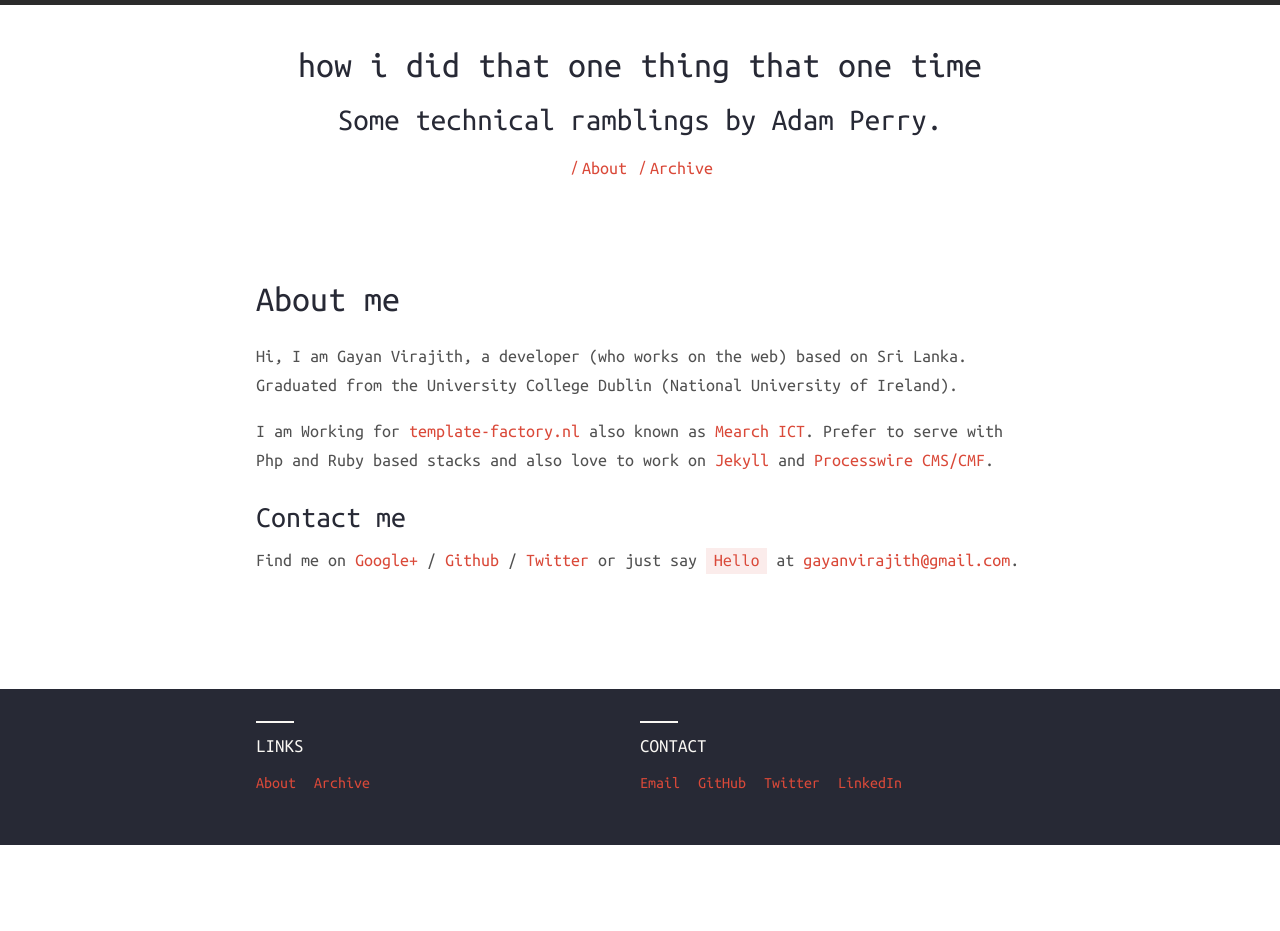
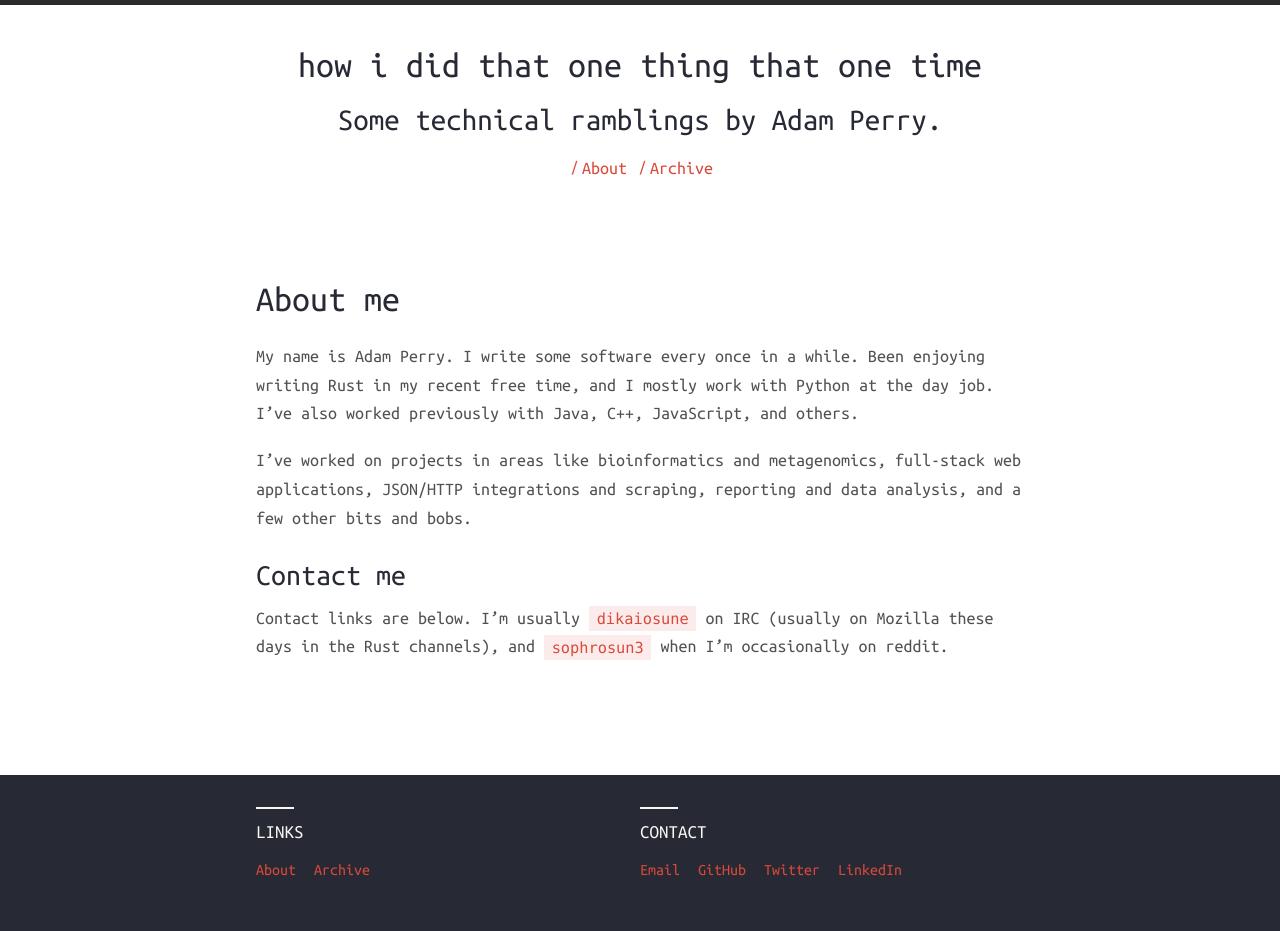
Before and after one commit to fenw1ck/anp.github.io, a Jekyll site: the page built from about.md, in a window 1280 px wide. Built offline with Jekyll 4.4.1, drawn with Linux system fonts in a browser that asks for light colours; nearby versions of some CDN libraries; before the commit the page ends 900 px from its top, so only the background shows below that.

Commit message:
Replacing boilerplate about.md with an accurate one.

```diff
--- a/about.md
+++ b/about.md
@@ -4,24 +4,10 @@ title: About me
 permalink: /about/
 ---
 
-Hi, I am Gayan Virajith, a developer (who works on the web) based on Sri Lanka.
-Graduated from the University College Dublin (National University of Ireland).
+My name is Adam Perry. I write some software every once in a while. Been enjoying writing Rust in my recent free time, and I mostly work with Python at the day job. I've also worked previously with Java, C++, JavaScript, and others.
 
-I am Working for [template-factory.nl][tf] also known as [Mearch ICT][m].
-Prefer to serve with Php and Ruby based stacks and also love to work
-on [Jekyll][jekyll] and [Processwire CMS/CMF][pw].
+I've worked on projects in areas like bioinformatics and metagenomics, full-stack web applications, JSON/HTTP integrations and scraping, reporting and data analysis, and a few other bits and bobs.
 
 ### Contact me
 
-Find me on [Google+][google] / [Github][github] / [Twitter][Twitter] or just say `Hello` at
-[gayanvirajith@gmail.com](gayanvirajith@gmail.com).
-
-
-[tf]: http://template-factory.nl
-[m]: http://mearch.com
-[pw]: http://processwire.com
-[pwf]: http://processwire.com/talk
-[jekyll]: http://jekyllrb.com
-[github]: https://github.com/gayanvirajith
-[google]: https://plus.google.com/+GayanVirajith
-[twitter]: https://twitter.com/gayanvirajith
+Contact links are below. I'm usually `dikaiosune` on IRC (usually on Mozilla these days in the Rust channels), and `sophrosun3` when I'm occasionally on reddit.
```
